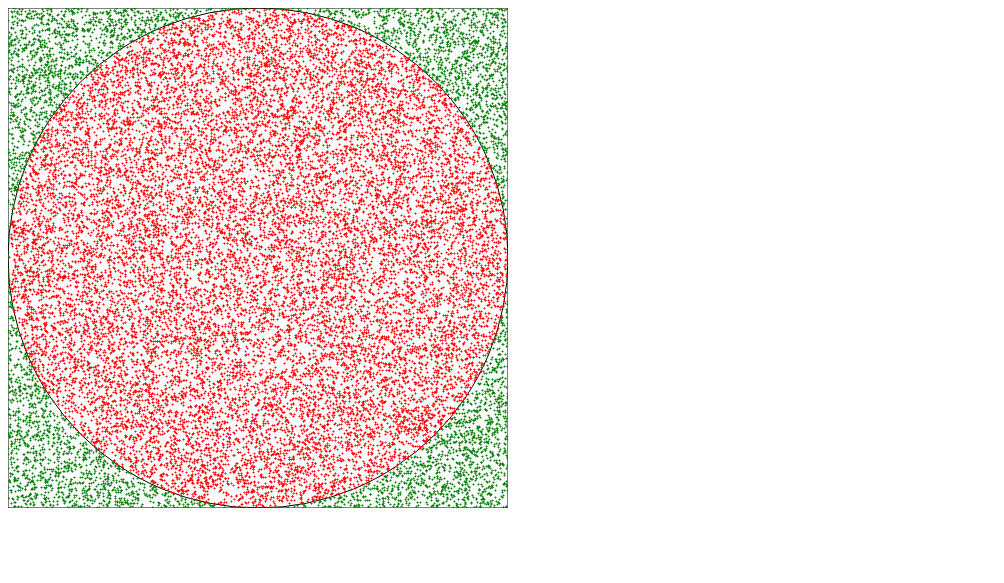
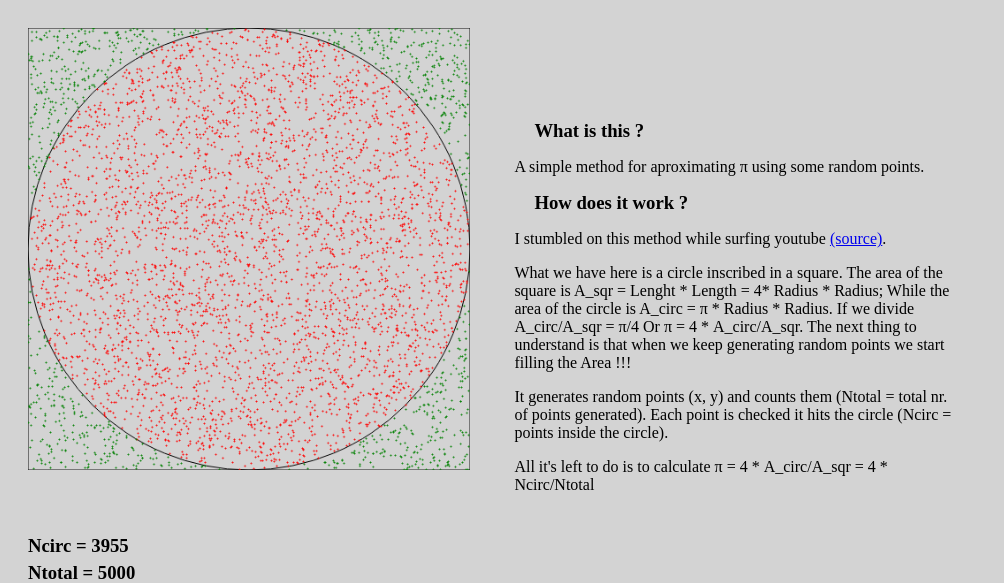
Before and after one commit to dihox1/pi-aproximation, a plain HTML site: page index.html in a window 1280 px wide. Shown: the top 583 px of the page, without its empty margins (0-1004 px from the left). Drawn offline with Linux system fonts and the light colour scheme.

Commit message:
General information Added
Added a general description of the program

```diff
--- a/index.html
+++ b/index.html
@@ -4,11 +4,39 @@
 	<meta charset="utf-8">
 	<meta name="viewport" content="width=device-width, initial-scale=1">
 	<title>Pi</title>
+	<link rel="stylesheet" type="text/css" href="pi.css">
 </head>
 <body>
-	<canvas id = "piCanvas" width="500" height="500">
-		Sorry, I don't think u support canvas elements
+	<canvas class = "box" id = "piCanvas" width="500" height="500">
+		Sorry, I don't think u support canvas elements ;(
 	</canvas>
+
+	<div class = "box">
+		<h3>What is this ?</h3>
+		<p>A simple method for aproximating &pi; using some random points.</p>
+
+		<h3>How does it work ?</h3>
+		<p>
+			I stumbled on this method while surfing youtube <a href = "https://www.youtube.com/watch?v=FYQA2ozutTQ">(source)</a>.</p>
+
+		<p>
+			What we have here is a circle inscribed in a square. The area of the square is A_sqr = Lenght * Length = 4* Radius * Radius;
+			While the area of the circle is A_circ = &pi; * Radius * Radius.
+			If we divide A_circ/A_sqr = &pi;/4 Or &pi; = 4 * A_circ/A_sqr.
+			The next thing to understand is that when we keep generating random points we start filling the Area !!!</p>
+
+		<p>
+			It generates random points (x, y) and counts them (Ntotal = total nr. of points generated).
+			Each point is checked it hits the circle (Ncirc = points inside the circle).</p>
+
+		<p>
+			All it's left to do is to calculate &pi; = 4 * A_circ/A_sqr = 4 * Ncirc/Ntotal
+		</p>
+	</div>
+
+	<h3 id = "Ncirc"></h3>
+	<h3 id = "Ntotal"></h3>
+	<h1 id = "piValue"></h1>
 
 	<script type="text/javascript" src="pi.js"></script>
 
--- /dev/null
+++ b/pi.css
@@ -0,0 +1,15 @@
+body {
+	background-color: lightgray;
+}
+
+.box{
+	display: inline-block;
+	margin: 20px;
+	width: 35%;
+}
+
+h1, h2, h3 {
+	margin-top: 5px;
+	margin-bottom: 5px;
+	margin-left: 20px;
+}
--- a/pi.js
+++ b/pi.js
@@ -1,5 +1,11 @@
 const canvas = document.getElementById("piCanvas");
 const ctx = canvas.getContext("2d");
+
+var piOutput = document.getElementById("piValue");
+var n_circ = document.getElementById("Ncirc");
+var n_total = document.getElementById("Ntotal");
+
+
 var points_in_cirlce = 0;
 var points_in_total = 0;
 
@@ -39,9 +45,14 @@ function throw_points(n){
 }
 
 function main(){
-	throw_points(500); //throw n random points at a time
+	throw_points(100); //throw n random points at a time
 
-	console.log(4*points_in_cirlce/points_in_total);
+	var pi = 4*points_in_cirlce/points_in_total;
+
+	n_circ.innerHTML = "Ncirc = " + points_in_cirlce;
+	n_total.innerHTML = "Ntotal = " + points_in_total;
+	piOutput.innerHTML = "&pi; = " + pi;
+
 }
 
 drawBackground();
```
